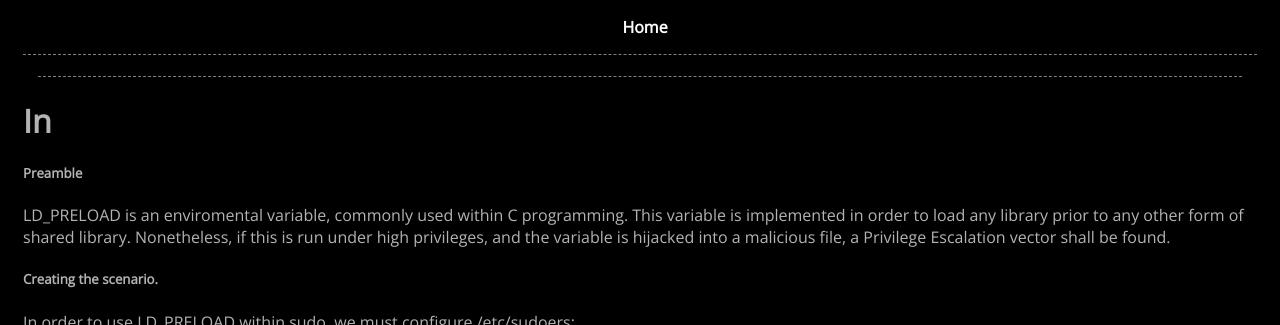
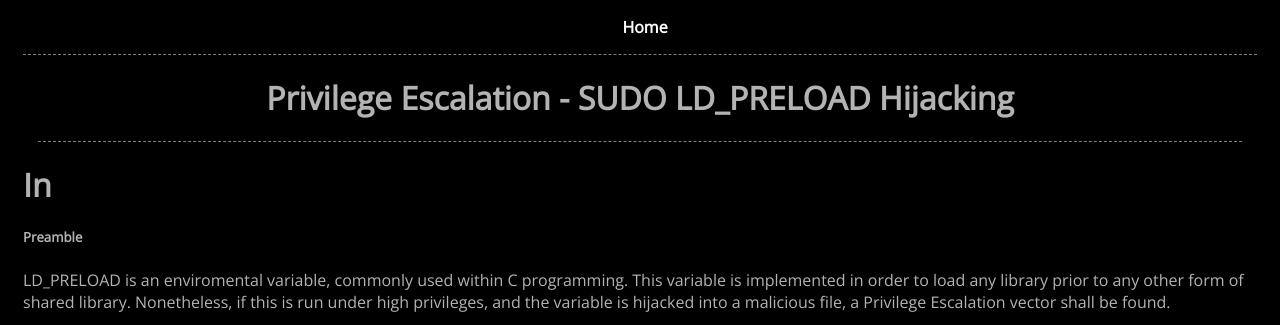
Before and after one commit to whitecr0wz/whitecr0wz.github.io, a Jekyll site: the page built from _posts/posts/2021-02-08-SLAE-sudo.md, in a window 1280 px wide, cut to the strip 0-325 px from the top of the page. Built offline with Jekyll 4.4.1, drawn with Linux system fonts in a browser that asks for light colours; our own code applies the rules of GitHub Pages for plain Markdown files.

Commit message:
Update 2021-02-08-SLAE-sudo.md

```diff
--- a/_posts/posts/2021-02-08-SLAE-sudo.md
+++ b/_posts/posts/2021-02-08-SLAE-sudo.md
@@ -1,6 +1,6 @@
 ---
 layout: post
-title: Privilege Escalation SUDO: LD_PRELOAD Hijacking
+title: Privilege Escalation - SUDO LD_PRELOAD Hijacking
 date: 2021-02-08 14:39:00
 categories: posts
 comments: false
```
